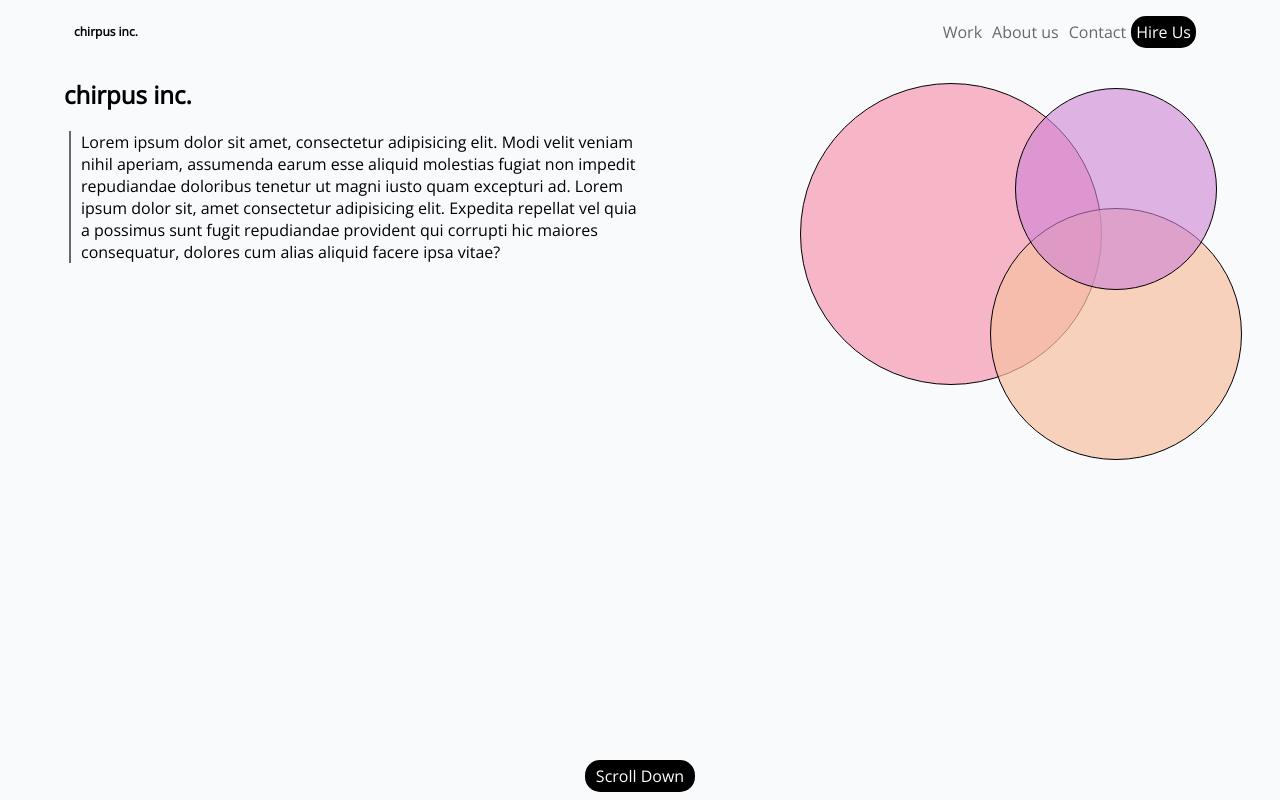
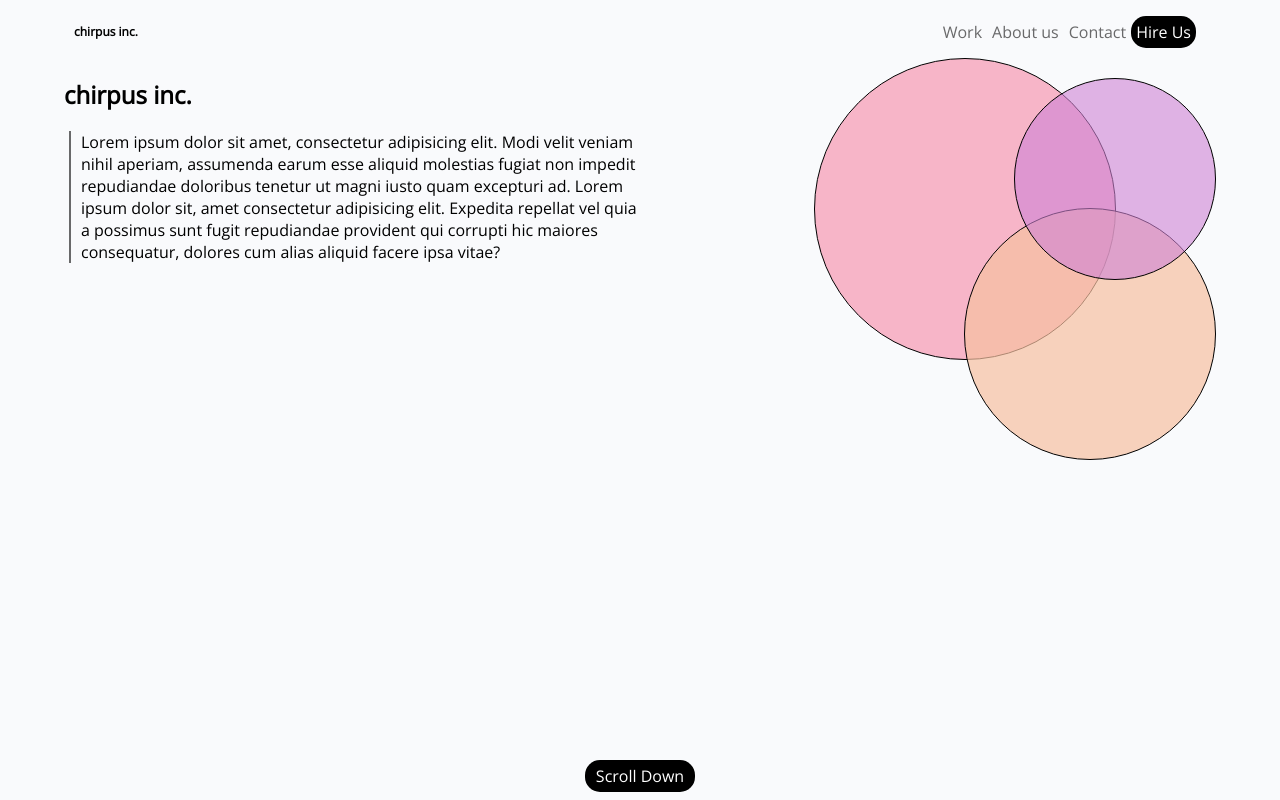
Before and after one commit to SabbirAhmedprogrammer/lab_two, a plain HTML site: page index.html in a window 1280 px wide. Drawn offline with nearby package versions, Linux system fonts and the light colour scheme.

Commit message:
added flex:1 and IMPORTANT, top and right position used so container moved with screen. Use the position properties that moves WITH the window resizing! Bottom and left messes it up

```diff
--- a/styles.css
+++ b/styles.css
@@ -93,20 +93,19 @@ li {
 
 
 .section_one {
-    width:50%;
+    flex:1;
 }
 
 .section_two {
     position:relative;
-    width:50%;
+    flex:1;
 }
 
 .one {
     height:300px;
     width:300px;
     position:absolute;
-    left: 160px;
-    top:25px;
+    right:100px;
     background-color:  rgba(247, 136, 167, 0.6);
 }
 
@@ -114,7 +113,7 @@ li {
     height:250px;
     width:250px;
     position:absolute;
-    left:350px;
+    right:0;
     top:150px;
 
     background-color: rgba(247, 193, 162, 0.7);
@@ -124,8 +123,8 @@ li {
     height:200px;
     width:200px;
     position:absolute;
-    left:375px;
-    top:30px;
+    right:0;
+    top:20px;
     background-color: rgba(207, 130, 213, 0.6);
 }
 
```
